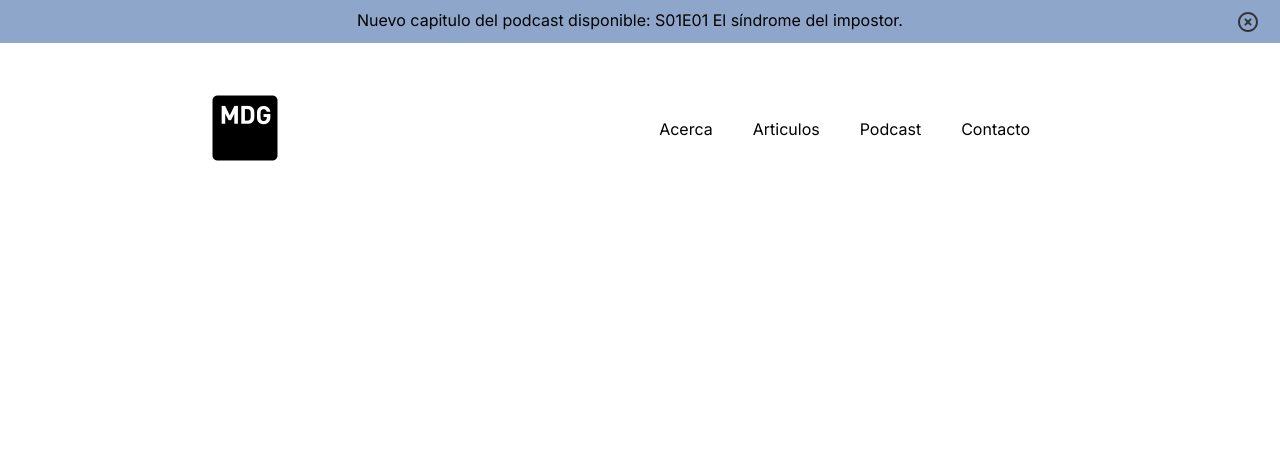
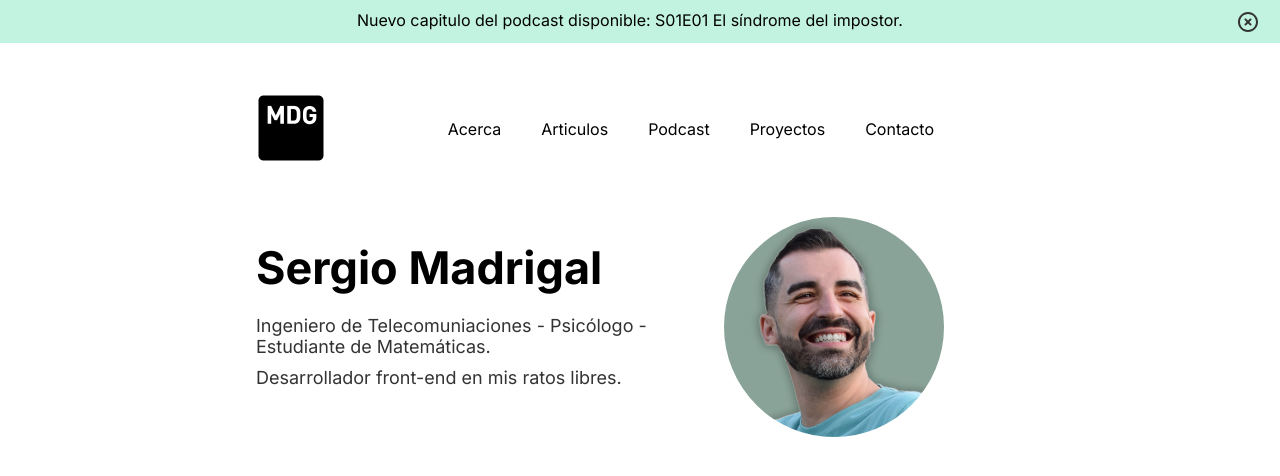
Before and after one commit to mdgdeveloper/portfolio-v2, a React (Vite) app: page / in a window 1280 px wide. Shown: the top 476 px of the page. Built offline with nearby package versions, Linux system fonts and the light colour scheme.

Commit message:
Main.JSX updated

```diff
--- a/src/App.jsx
+++ b/src/App.jsx
@@ -1,6 +1,7 @@
 import './App.css'
 import Announce from './components/announce/Announce'
 import Header from './components/header/Header'
+import Main from './components/main/Main'
 
 function App() {
 
@@ -9,6 +10,7 @@ function App() {
    <div>
       <Announce />
       <Header />
+      <Main />
    </div>
   )
 }
--- a/src/components/announce/announce.css
+++ b/src/components/announce/announce.css
@@ -2,7 +2,7 @@
     display: flex;
     padding-top: 10px;
     padding-bottom: 5px;
-    background-color: #8FA6CB;
+    background-color: #c2f3e0;
 }
 
 .a-left{
--- a/src/components/header/Header.jsx
+++ b/src/components/header/Header.jsx
@@ -16,6 +16,7 @@ const Header = () => {
               <div className="h-menu-item">Acerca</div>
               <div className="h-menu-item">Articulos</div>
               <div className="h-menu-item">Podcast</div>
+              <div className="h-menu-item">Proyectos</div>
               <div className="h-menu-item">Contacto</div>
           </div>
       </div>
--- a/src/components/header/header.css
+++ b/src/components/header/header.css
@@ -5,13 +5,13 @@
 
 .h-wrapper{
     display: flex;
-    width: 75%;
+    width: 60%;
     align-items: center;
 }
 
 .h-left{
     flex: 1;
-    padding: 50px;
+    padding: 50px 0px;
 }
 
 .h-logo-img{
--- a/src/components/main/Main.jsx
+++ b/src/components/main/Main.jsx
@@ -1,11 +1,23 @@
-import './main.css'
+import "./main.css";
+import Profile from '../../img/profile.jpg';
 
 const Main = () => {
-    return (
-        <div>
+  return (
+    <div className="m-global">
+      <div className="m-wrapper">
+        <div className="m-title">
+          <h2 className="m-name">Sergio Madrigal</h2>
+          <div className="m-desc-box">
+            <p className="m-desc">Ingeniero de Telecomuniaciones - Psicólogo - Estudiante de Matemáticas.</p>
+            <p className="m-desc">Desarrollador front-end en mis ratos libres.</p>
+          </div>
+        </div>
+        <div className="m-picture">
+            <img src={Profile} alt="" className="m-profile" />
+        </div>
+      </div>
+    </div>
+  );
+};
 
-        </div>
-    )
-}
-
-export default Main
+export default Main;
--- a/src/components/main/main.css
+++ b/src/components/main/main.css
@@ -0,0 +1,38 @@
+.m-global{
+    display: flex;
+    justify-content: center;
+    width: 100%;
+}
+
+.m-wrapper{
+    width: 60%;
+    display: flex;
+    align-items: center;
+}
+
+.m-title{
+    flex: 2;
+}
+
+.m-picture{
+    padding-right: 80px;
+}
+
+.m-profile{
+    border-radius: 50%;
+    width: 220px;
+}
+.m-name{
+    font-size: 45px;
+    font-weight: 700;
+}
+
+.m-desc-box{
+    padding: 20px 0px;
+}
+
+.m-desc{
+    font-size: 18px;
+    color: #333;
+    padding-bottom: 10px;
+}
```
Also changed, not shown: src/img/profile.jpg (added).
